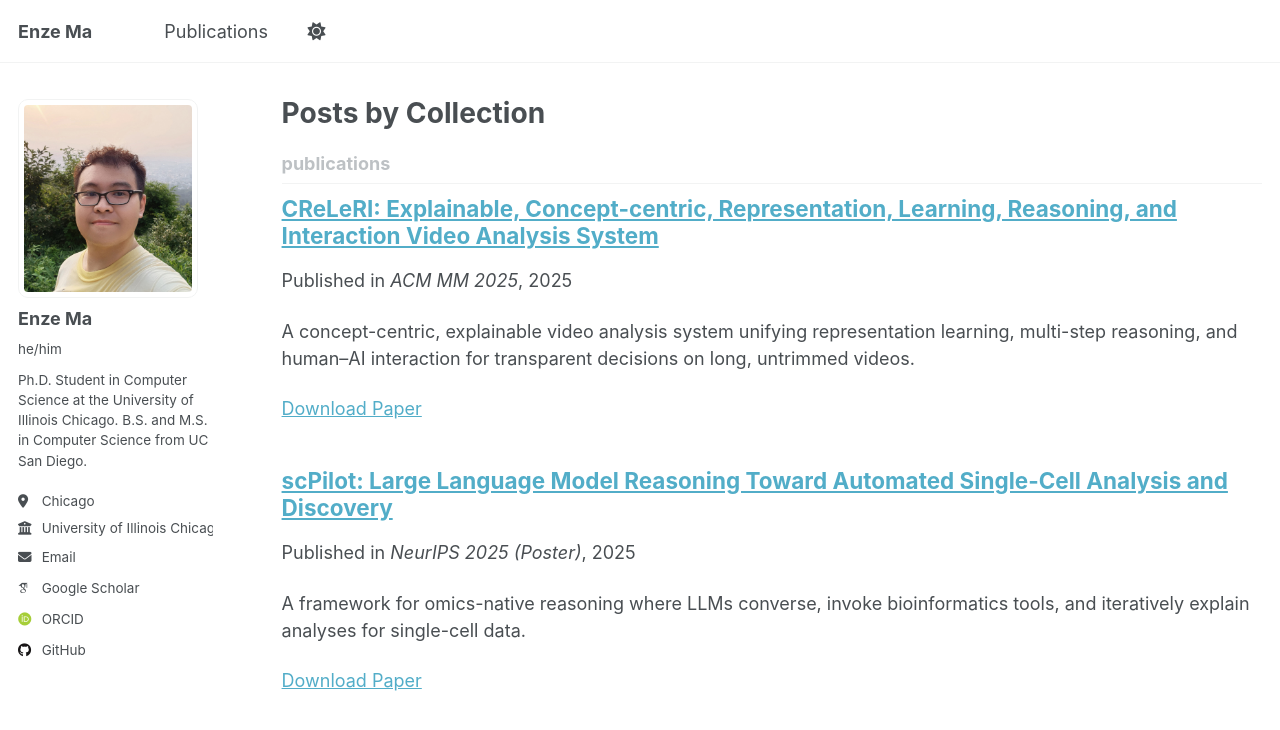
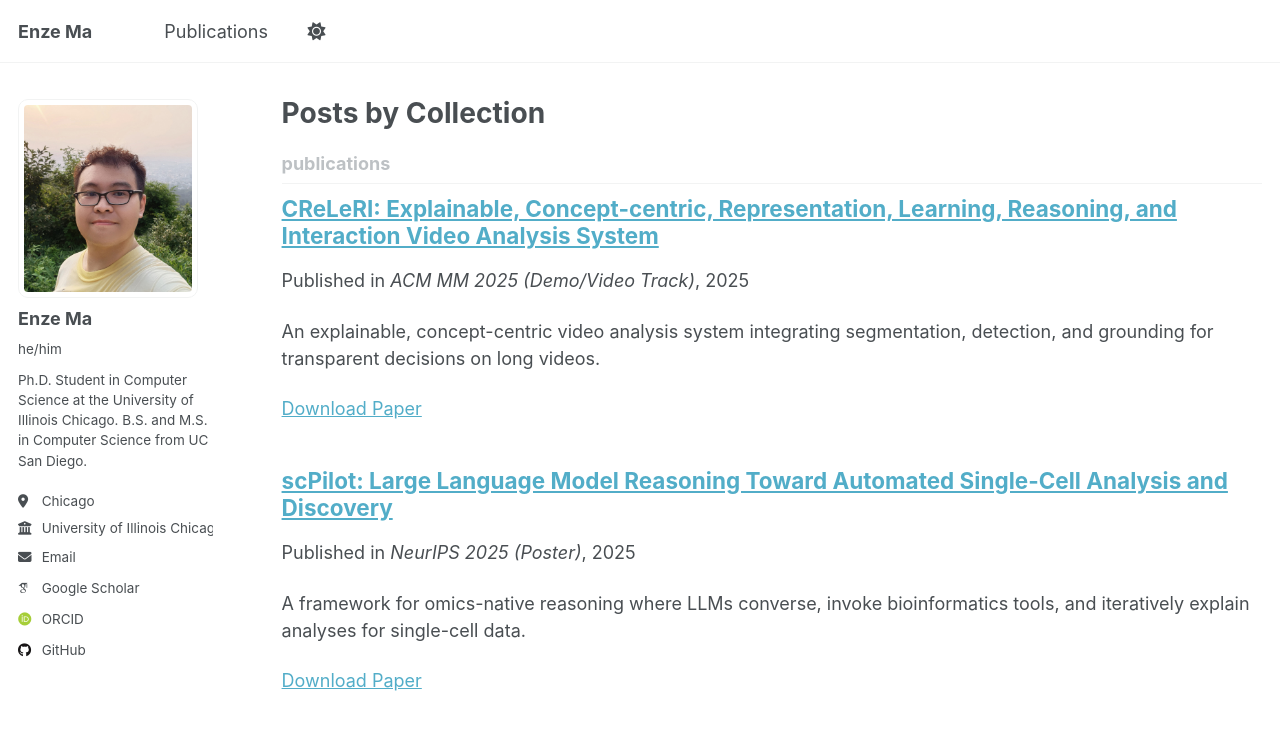
Before and after one commit to sora1998/sora1998.github.io, a Jekyll site: the page built from _pages/collection-archive.html, in a window 1280 px wide and 1033 px high. Shown: the top 730 px of the window. Built offline with Jekyll 4.4.1, drawn with Linux system fonts in a browser that asks for light colours; some web fonts are replaced; a script that is not in the unit is left out; part of the change alters nothing that is shown.

Commit message:
Update 2025-06-01-creleri.md

```diff
--- a/_publications/2025-06-01-creleri.md
+++ b/_publications/2025-06-01-creleri.md
@@ -1,18 +1,35 @@
 ---
+layout: publication
 title: "CReLeRI: Explainable, Concept-centric, Representation, Learning, Reasoning, and Interaction Video Analysis System"
 collection: publications
-permalink: /publication/creleri
-date: 2025-06-01
-venue: "ACM MM 2025"
-authors: "Enze Ma *et al.*"
-excerpt: "A concept-centric, explainable video analysis system unifying representation learning, multi-step reasoning, and human–AI interaction for transparent decisions on long, untrimmed videos."
-paperurl: https://openreview.net/forum?id=auaUkmavvm
-tags: [Video Understanding, Explainability, Reasoning, Multimodal]
+date: 2025-07-04
+permalink: /publication/2025-creleri
+venue: "ACM MM 2025 (Demo/Video Track)"
+authors:
+  - Michael Francis Perez
+  - Yichi Yang
+  - Yuheng Zha
+  - Enze Ma
+  - Danish Nisar Ahmed Tamboli
+  - Haodi Ma
+  - Reza Shahriari
+  - Vyom Pathak
+  - Dzmitry Kasinets
+  - Rohith Venkatakrishnan
+  - Daisy Zhe Wang
+  - Jaime Ruiz
+  - Eric Ragan
+  - Zhiting Hu
+  - Eric P. Xing
+  - Jun-Yan Zhu
+paperurl: "https://openreview.net/forum?id=auaUkmavvm"
+excerpt: "An explainable, concept-centric video analysis system integrating segmentation, detection, and grounding for transparent decisions on long videos."
+tags: [Multimedia, Video Understanding, Explainability, Grounding, LLMs]
 selected: true
 ---
 
 **Abstract.**
-CReLeRI presents an explainable, concept-centric framework for video analysis. The system learns interpretable representations and performs multi-step reasoning over concept graphs while supporting human-in-the-loop interaction. CReLeRI delivers transparent predictions with visual and textual rationales, improving trust and debuggability for long-horizon video understanding tasks.
+Existing video analysis models often lack explainability, struggle with long videos, and hallucinate. Commercial solutions are closed-source and costly. We introduce CReLeRI, an open-source system for action detection in untrimmed videos. CReLeRI integrates segmentation, action detection, argument detection, and grounding to improve interpretability and reduce hallucinations, enhancing transparency and trust in AI-driven video analysis. This paper is accompanied by a demonstration video.
 
-**Link.**
+**Links.**
 - [Paper (OpenReview)](https://openreview.net/forum?id=auaUkmavvm)
```
